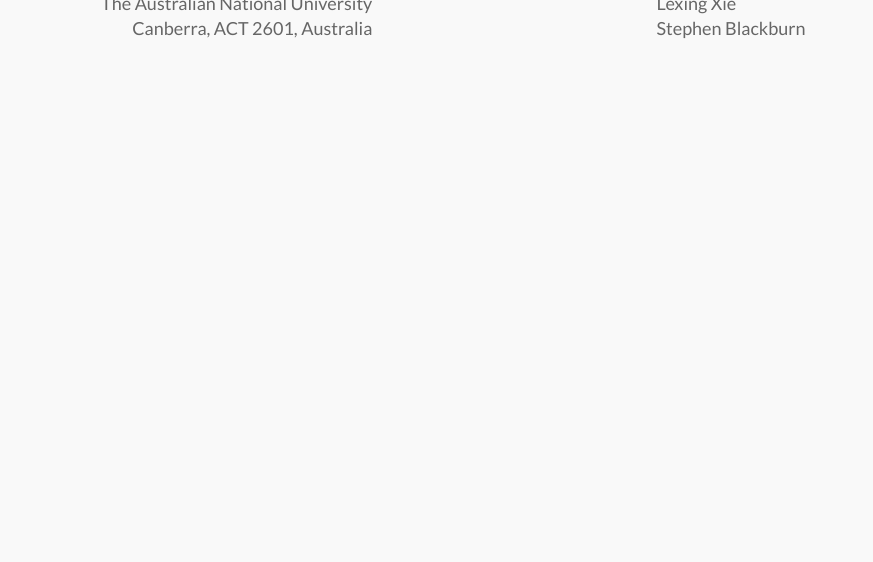
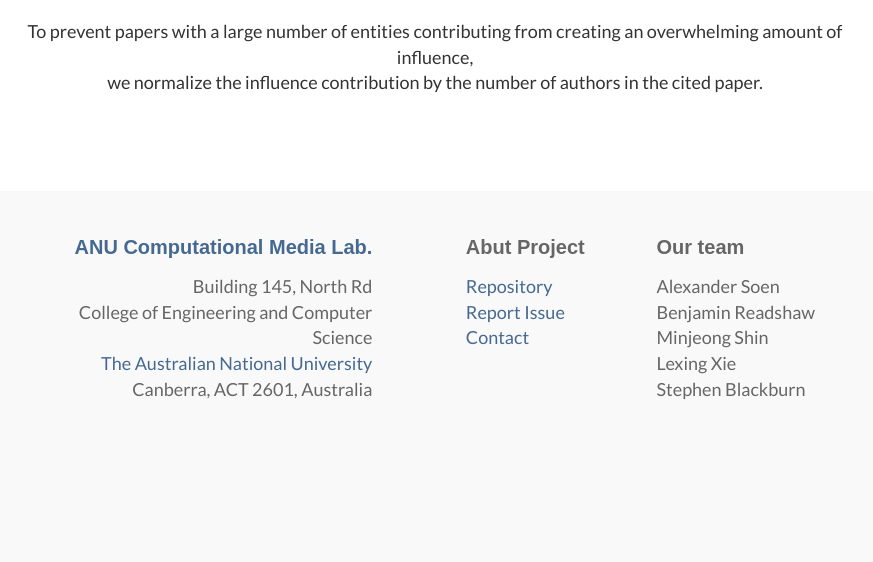
Before and after one commit to csmetrics/influencemap, a Django app: page / in a window 1280 px wide. Shown: the part 2445-3007 px from the top of the page, without its empty margins (205-1078 px from the left). Before the commit the page ends 2484 px from the top, so only its background shows below. Run offline with Django 3.2, Linux system fonts and the light colour scheme; parts of the project's set-up code (start-up, migrations or seed data) failed here and were passed over; some libraries are stand-ins or nearby versions.

Commit message:
add content and links in main page

```diff
--- a/webapp/static/css/webapp.css
+++ b/webapp/static/css/webapp.css
@@ -181,7 +181,7 @@ a {
   padding: 10px 0 6px 0;
 }
 .project-info .project-detail {
-  padding: 10px 18%;
+  padding: 10px 15%;
 }
 .dataset {
   padding: 15px 10%;
--- a/webapp/templates/main.html
+++ b/webapp/templates/main.html
@@ -137,14 +137,25 @@ Licence URI: http://www.os-templates.com/template-terms
 
       <div class="project-info flow-influence">
         <h3><b>Flow of influence</b></h3>
+        <div class="project-detail">
+          We define influence as a function of paper citations.
+          <!-- <br>Each citation which the ego is apart of contributes to the overall influence map of an ego. -->
+        </div>
         <div align="center" style="padding: 15px 0;">
-          <img width="55%" src="{% static 'images/influence_flow.svg' %}">
+          <img width="48%" src="{% static 'images/influence_flow.svg' %}">
         </div>
         <div class="project-detail">
           Each of the edges of the graph signifies the flow of influence to and from the ego node,
           <br>the strenth of this relation is reflected in the thickness of the edge.
           <br>The red edges denotes the influence the ego has towards the outer entities (an outer entity citing a paper by the ego). The blue edges denotes the influence the outer entities have towards the ego (the ego cites a paper by one of the outer entities).
           <br>The hue of the outer nodes signify the ratio of influence in and out. A blue node indicates that the associated entity has influence the ego more than the ego has influenced itself. Likewise, a red node indicates the ego has influenced the node's entity more than it has influenced the ego.
+        </div>
+        <div align="center" style="padding: 15px 0;">
+          <img width="27%" src="{% static 'images/influence_weight.svg' %}">
+        </div>
+        <div class="project-detail">
+          To prevent papers with a large number of entities contributing from creating an overwhelming amount of influence,
+          <br>we normalize the influence contribution by the number of authors in the cited paper.
         </div>
       </div>
 
@@ -154,14 +165,14 @@ Licence URI: http://www.os-templates.com/template-terms
             <a href="http://http://cm.cecs.anu.edu.au/"><h4><b>ANU Computational Media Lab.</b></h4></a>
             Building 145, North Rd<br>
             College of Engineering and Computer Science<br>
-            The Australian National University<br>
+            <a href="http://www.anu.edu.au/">The Australian National University</a><br>
             Canberra, ACT 2601, Australia<br>
           </div>
           <div class="detail-box">
             <h4><b>Abut Project</b></h4>
-            Repository<br>
-            Report Issue<br>
-            Contact<br>
+            <a href="https://github.com/csmetrics/influencemap">Repository</a><br>
+            <a href="https://github.com/csmetrics/influencemap/issues">Report Issue</a><br>
+            <a href="mailto:csmetrics.org@gmail.com">Contact</a><br>
           </div>
           <div class="detail-box">
             <h4><b>Our team</b></h4>
```
Also changed, not shown: webapp/static/images/influence_weight.svg (added).
